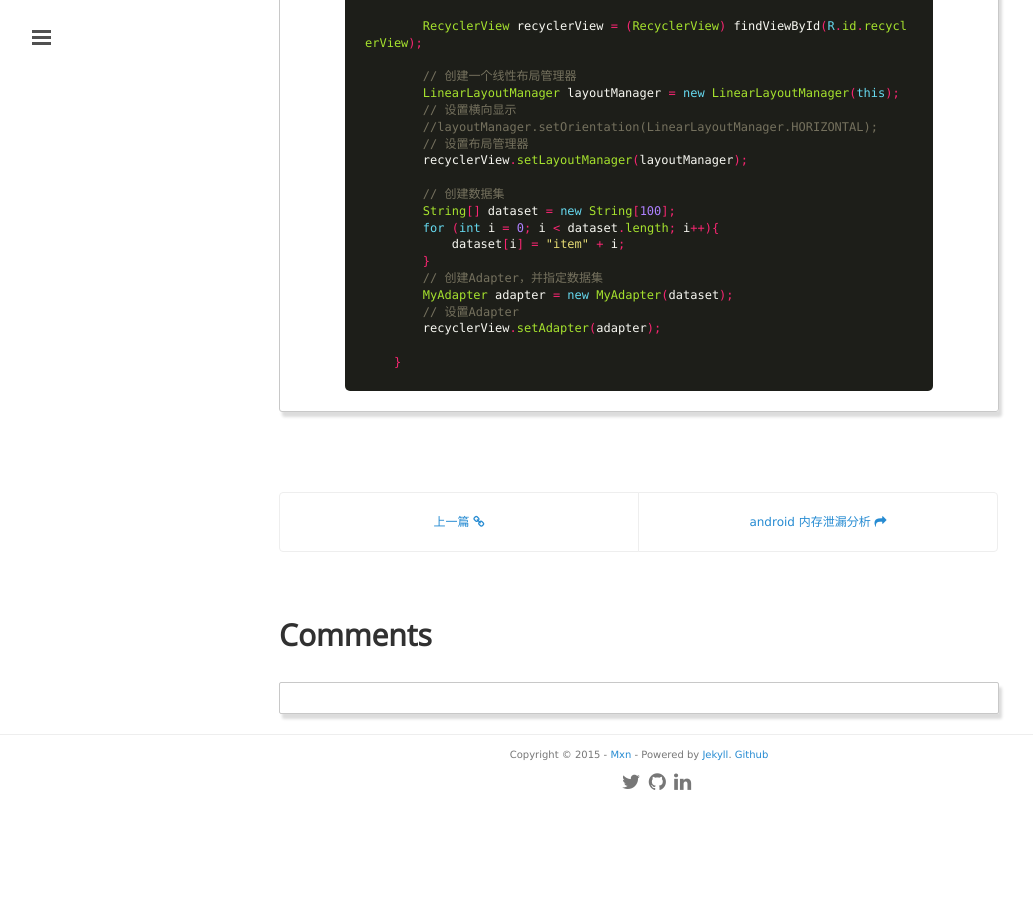
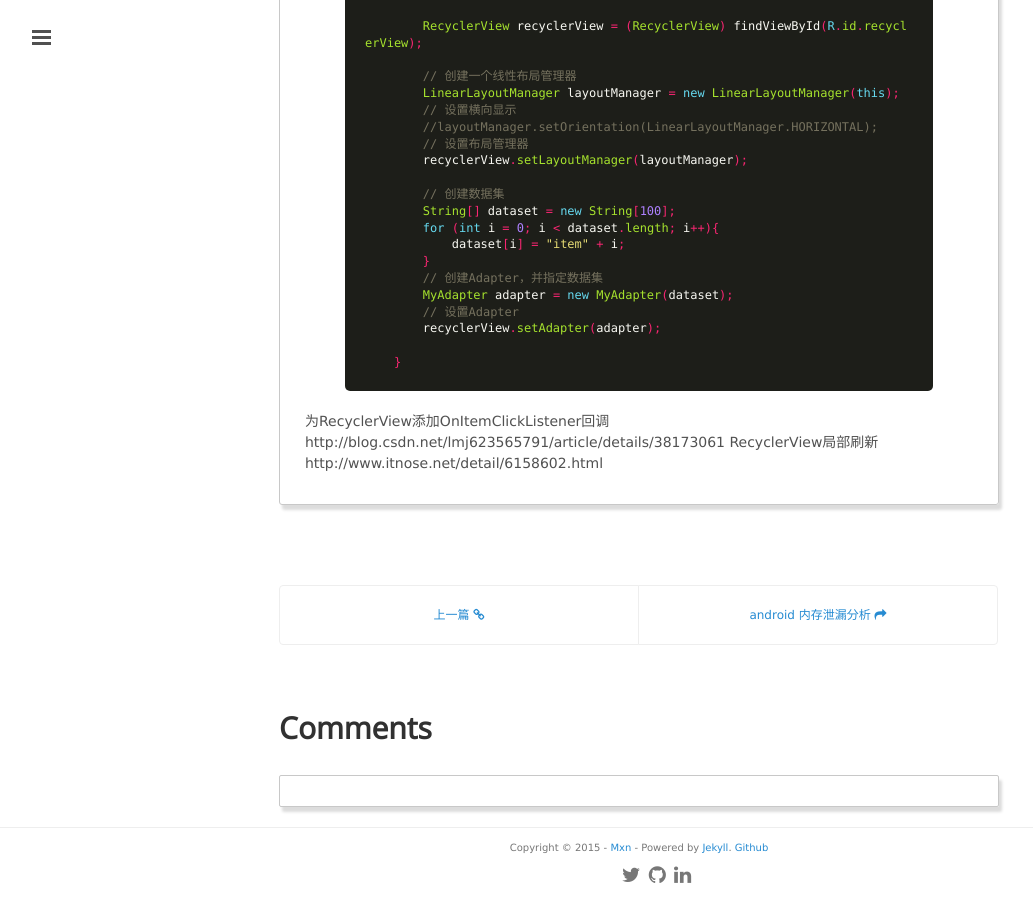
Before and after one commit to mxn21/mxn21.github.io, a Jekyll site: the page built from _posts/2015-5-16-RecyclerView使用.md, in a window 1280 px wide and 900 px high, scrolled down 796 px. Shown: the whole window, without its empty margins (1-1034 px from the left). Built offline with Jekyll 4.4.1, drawn with Linux system fonts in a browser that asks for light colours; Markdown is read by kramdown in place of the engine named in the settings; comment, search, counter and statistics services are not loaded; before the commit the page ends 1603 px from its top, so only the background shows below that.

Commit message:
Update 2015-5-16-RecyclerView使用.md

```diff
--- a/_posts/2015-5-16-RecyclerView使用.md
+++ b/_posts/2015-5-16-RecyclerView使用.md
@@ -54,3 +54,9 @@
     }
 
 {% endhighlight %}
+
+
+为RecyclerView添加OnItemClickListener回调
+http://blog.csdn.net/lmj623565791/article/details/38173061
+RecyclerView局部刷新
+http://www.itnose.net/detail/6158602.html
```
